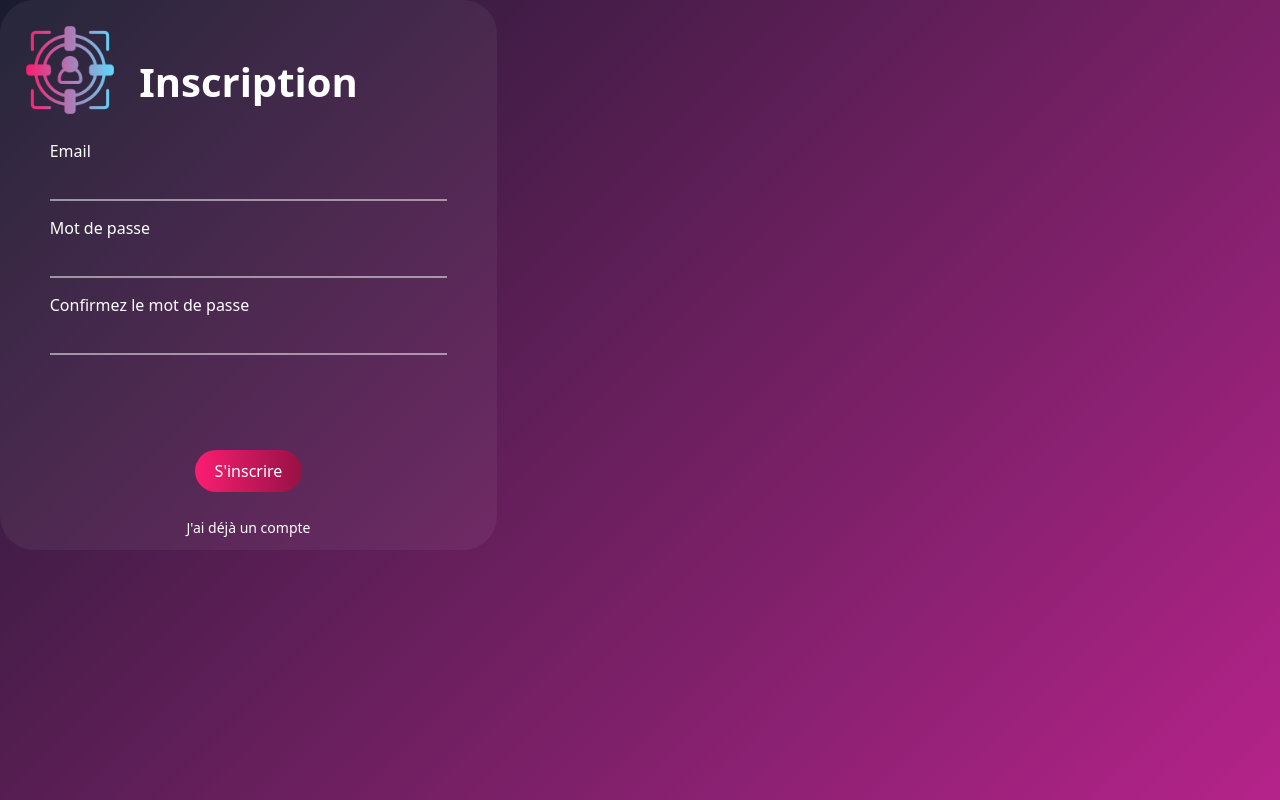
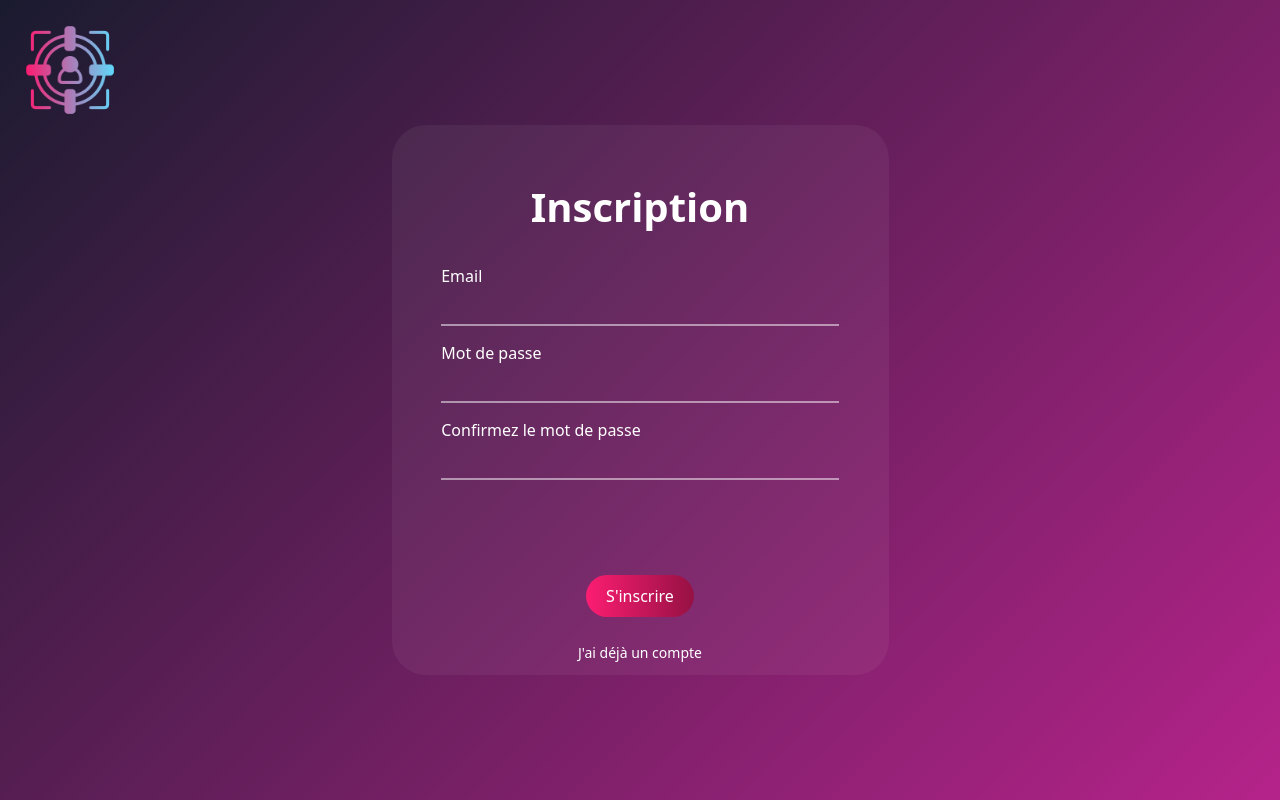
Before and after one commit to kenant68/Find-It, a React (Vite) app: page /register in a window 1280 px wide. Built offline with nearby package versions, Linux system fonts and the light colour scheme.

Commit message:
correction du css de la page register

```diff
--- a/src/pages/auth/Register.jsx
+++ b/src/pages/auth/Register.jsx
@@ -1,16 +1,20 @@
-import React from 'react';
+import React from "react";
 import AuthcardRegister from "../../components/AuthCardRegister/AuthcardRegister.jsx";
-import styles from './Register.module.css'
+import styles from "./Register.module.css";
 import Logo from "../../components/icons/Logo.jsx";
-import {Link} from "react-router-dom";
+import { Link } from "react-router-dom";
 
 const Register = () => {
-    return (
-        <div>
-            <Link to={"/"}><Logo></Logo></Link>
-            <AuthcardRegister title={"Inscription"}/>
-        </div>
-    );
+  return (
+    <div className={styles.pageWrapper}>
+      <Link to={"/"}>
+        <Logo></Logo>
+      </Link>
+      <div className={styles.cardContainer}>
+        <AuthcardRegister title={"Inscription"} />
+      </div>
+    </div>
+  );
 };
 
 export default Register;
--- a/src/pages/auth/Register.module.css
+++ b/src/pages/auth/Register.module.css
@@ -1,5 +1,14 @@
-body {
-    margin: 0;
-    height: 100vh;
-    background: linear-gradient(135deg, #1a1b2f 0%, #b5238a 100%);
+.pageWrapper {
+  height: 100vh;
+  overflow: hidden;
+  background: linear-gradient(135deg, #1a1b2f 0%, #b5238a 100%);
 }
+
+.cardContainer {
+  display: flex;
+  align-items: center;
+  justify-content: center;
+  height: 100vh;
+  padding: 20px;
+  box-sizing: border-box;
+}
```
